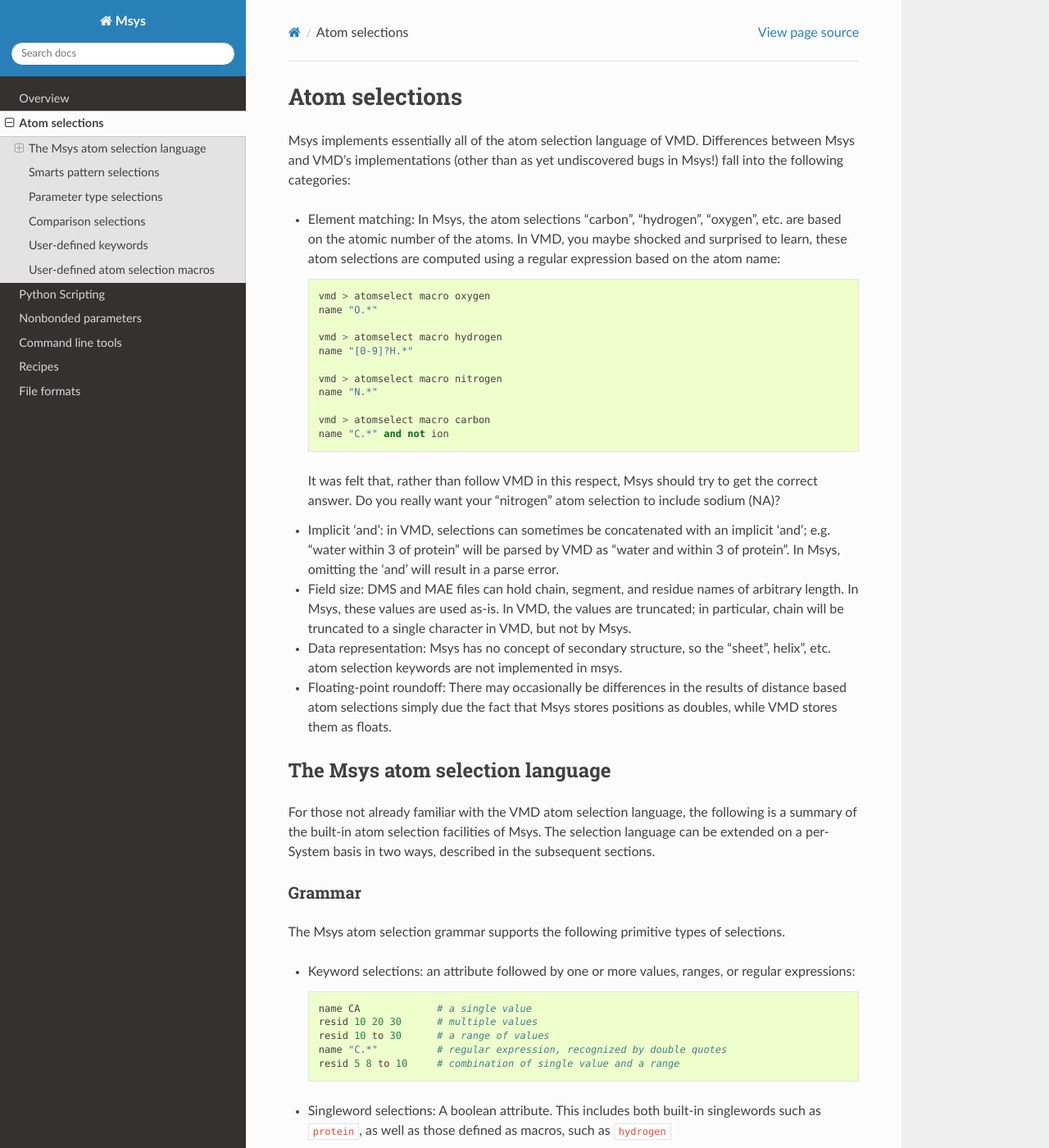
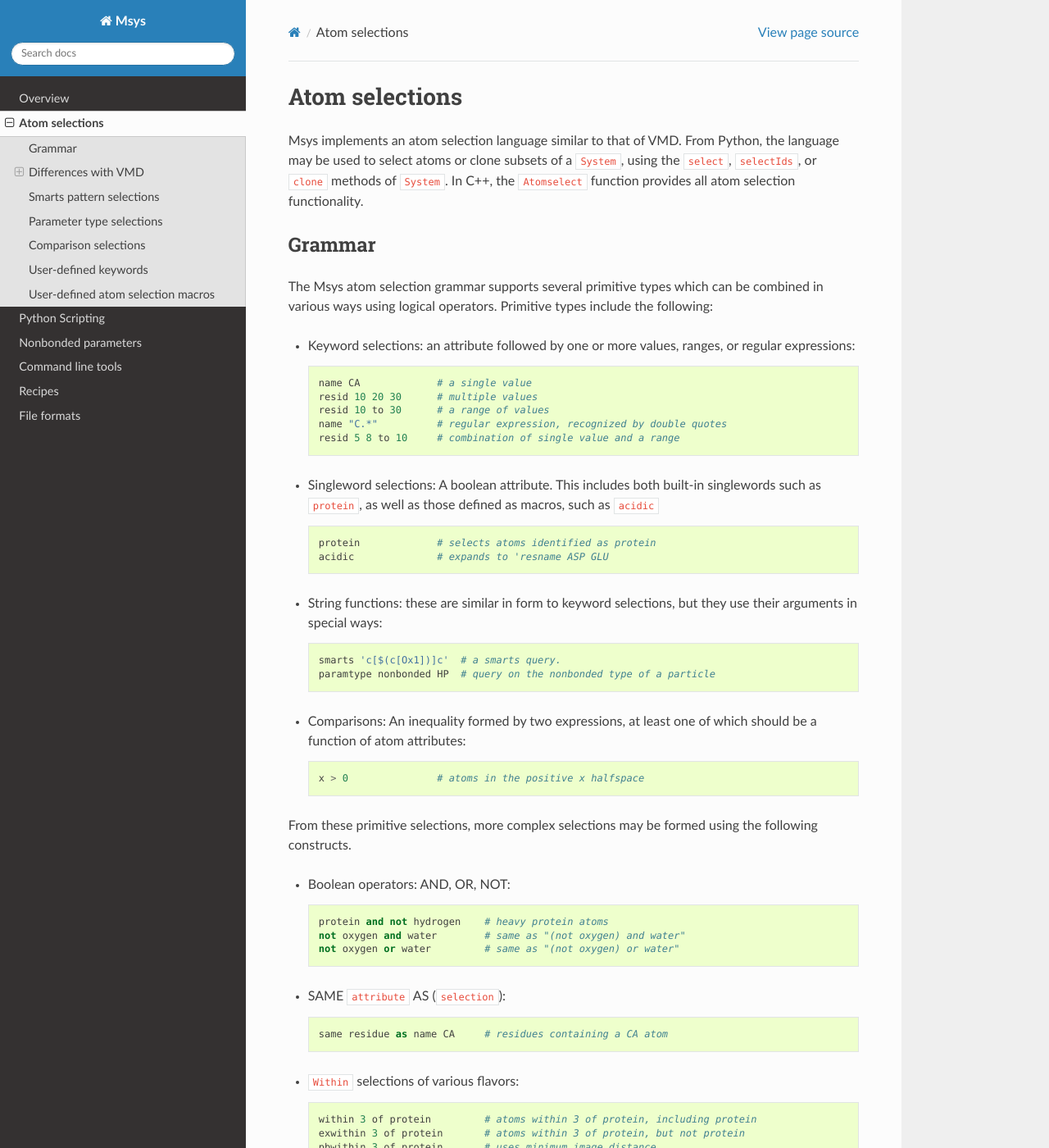
Before and after one commit to DEShawResearch/msys, a Sphinx documentation site: the page built from doc/source/selections.rst, in a window 1280 px wide and 1400 px high. Shown: the whole window at 82% size. Built offline with Sphinx 7.4.7 and the Read the Docs theme 2.0.0, drawn with Linux system fonts in a browser that asks for light colours; the version number could not be read and is left out; some of the changed text lies outside the part shown.

Commit message:
Document msys aromaticity and smarts.
Change-Id: I4319d7877a0800dbfb3d4d839053b8cc8f29ae9b

```diff
--- a/doc/source/formats.rst
+++ b/doc/source/formats.rst
@@ -3,5 +3,3 @@
 ************
 
 .. include:: dms.rst
-
-.. include:: mae.rst
--- a/doc/source/selections.rst
+++ b/doc/source/selections.rst
@@ -2,64 +2,18 @@
 Atom selections
 ***************
 
-Msys implements essentially all of the atom selection language of VMD.
-Differences between Msys and VMD's implementations (other than as yet
-undiscovered bugs in Msys!) fall into the following categories:
-
-* Element matching: In Msys, the atom selections "carbon", "hydrogen",
-  "oxygen", etc. are based on the atomic number of the atoms.  In
-  VMD, you maybe shocked and surprised to learn, these atom selections
-  are computed using a regular expression based on the atom name::
-
-    vmd > atomselect macro oxygen
-    name "O.*"
-
-    vmd > atomselect macro hydrogen
-    name "[0-9]?H.*"
-
-    vmd > atomselect macro nitrogen
-    name "N.*"
-
-    vmd > atomselect macro carbon
-    name "C.*" and not ion
-
-
-  It was felt that, rather than follow VMD in this respect, Msys
-  should try to get the correct answer.  Do you really want your "nitrogen"
-  atom selection to include sodium (NA)?
-
-* Implicit 'and': in VMD, selections can sometimes be concatenated with
-  an implicit 'and'; e.g. "water within 3 of protein" will be parsed by
-  VMD as "water and within 3 of protein".  In Msys, omitting the 'and' will
-  result in a parse error.
-
-* Field size: DMS and MAE files can hold chain, segment, and residue names
-  of arbitrary length.  In Msys, these values are used as-is.  In VMD,
-  the values are truncated; in particular, chain will be truncated to
-  a single character in VMD, but not by Msys.
-
-* Data representation: Msys has no concept of secondary structure, so the
-  "sheet", helix", etc. atom selection keywords are not implemented in
-  msys.
-
-* Floating-point roundoff: There may occasionally be differences in the
-  results of distance based atom selections simply due the fact that Msys
-  stores positions as doubles, while VMD stores them as floats.
-
-The Msys atom selection language
---------------------------------
-
-For those not already familiar with the VMD atom selection language,
-the following is a summary of the built-in atom selection facilities
-of Msys.  The selection language can be extended on a per-System basis
-in two ways, described in the subsequent sections.
-
+Msys implements an atom selection language similar to that of VMD.
+From Python, the language may be used to select atoms or clone subsets
+of a ``System``, using the ``select``, ``selectIds``, or ``clone``
+methods of ``System``.  In C++, the ``Atomselect`` function provides
+all atom selection functionality.
 
 Grammar
-*******
+--------
 
-The Msys atom selection grammar supports the following primitive types of
-selections.
+The Msys atom selection grammar supports several primitive types which
+can be combined in various ways using logical operators.  Primitive
+types include the following:
 
 * Keyword selections: an attribute followed by one or more values, ranges,
   or regular expressions::
@@ -72,10 +26,16 @@
 
 * Singleword selections: A boolean attribute.  This includes both
   built-in singlewords such as ``protein``, as well as those defined
-  as macros, such as ``hydrogen`` ::
+  as macros, such as ``acidic`` ::
 
     protein             # selects atoms identified as protein
-    hydrogen            # defined as 'atomicnumber 1'
+    acidic              # expands to 'resname ASP GLU
+
+* String functions: these are similar in form to keyword selections, but
+  they use their arguments in special ways::
+
+    smarts 'c[$(c[Ox1])]c'  # a smarts query.
+    paramtype nonbonded HP  # query on the nonbonded type of a particle
 
 * Comparisons: An inequality formed by two expressions, at least one of which
   should be a function of atom attributes::
@@ -114,6 +79,44 @@
     x + y * z < 3               # the usual precedence rules apply
     sqr(x)/36 + sqr(z)/125 < 1  # an ellipsoidal cylinder
 
+
+Differences with VMD
+---------------------
+
+Although the atom selection language in msys is similar to VMD's, there
+are some important differences to bear in mind if you switch between
+them:
+
+* Element matching: In Msys, the atom selections "carbon", "hydrogen",
+  "oxygen", etc. are based on the atomic number of the atoms.  In VMD,
+  these atom selections are computed using a regular expression based
+  on the atom name::
+
+    vmd > atomselect macro oxygen name "O.*"
+
+    vmd > atomselect macro hydrogen name "[0-9]?H.*"
+
+    vmd > atomselect macro nitrogen name "N.*"
+
+    vmd > atomselect macro carbon name "C.*" and not ion
+
+* Implicit 'and': in VMD, selections can sometimes be concatenated with
+  an implicit 'and'; e.g. "water within 3 of protein" will be parsed by
+  VMD as "water and within 3 of protein".  In Msys, omitting the 'and' will
+  result in a parse error.
+
+* Field size: DMS and MAE files can hold chain, segment, and residue names
+  of arbitrary length.  In Msys, these values are used as-is.  In VMD,
+  the values are truncated; in particular, chain will be truncated to
+  a single character in VMD, but not by Msys.
+
+* Data representation: Msys has no concept of secondary structure, so the
+  "sheet", helix", etc. atom selection keywords are not implemented in
+  msys.
+
+* Floating-point roundoff: There may occasionally be differences in the
+  results of distance based atom selections simply due the fact that Msys
+  stores positions as doubles, while VMD stores them as floats.
 
 Built-in selections
 *******************
@@ -232,6 +235,8 @@
     # select benzene rings
     mol.select("smarts 'c1ccccc1'")
 
+See the description of the ``Smarts`` class for more information.
+
 
 Parameter type selections
 -------------------------
```
Also changed, not shown: other parts of doc/source/selections.rst (+5 -0 lines), doc/source/python.rst (+14 -0 lines), python/__init__.py (+64 -3 lines).
